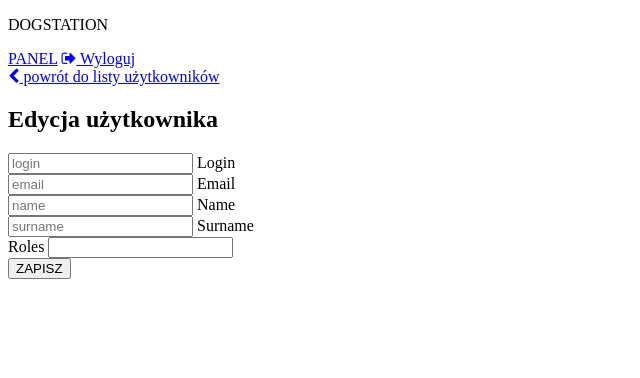
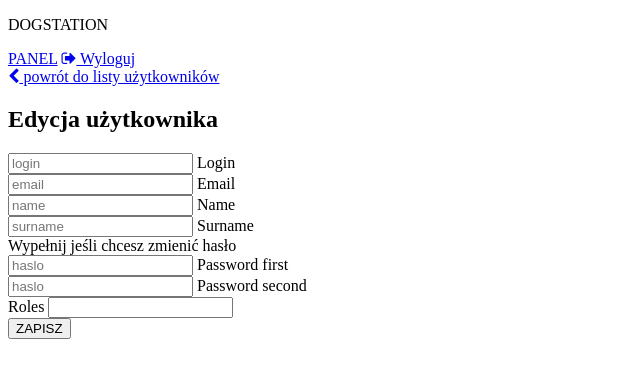
Before and after one commit to AleksandraKuna/dogstationPanel, a Symfony app: template templates/user/edit.html.twig in a window 1280 px wide. Shown: the top 378 px of the page, without its empty margins (0-640 px from the left). Run offline with Twig, Linux system fonts and the light colour scheme; the template is opened without the code that fills it, so the values that code supplies are empty; form fields are guessed from the names that the template uses; some libraries are stand-ins or nearby versions.

Commit message:
user edit change password

```diff
--- a/templates/user/_form.html.twig
+++ b/templates/user/_form.html.twig
@@ -1,4 +1,5 @@
 {{ form_start(form) }}
+{{ form_errors(form.password) }}
 {# {{ form_widget(form) }} #}
 <div class="row mx-0">
  <div class="form-floating mb-4 col-md-6 gx-1">
@@ -17,6 +18,17 @@
   {{ form_widget(form.surname, {'attr': {'class': 'form-control', placeholder: 'surname'}}) }}
   <label>{{ form_label(form.surname) }}</label>
  </div>
+ <div class="changePassword mb-4 row bg-info gx-1">
+  <div class="text text-white">Wypełnij jeśli chcesz zmienić hasło</div>
+  <div class="form-floating mb-4 col-md-6 gx-1">
+   {{ form_widget(form.password.first, {'attr': {'class': 'form-control', placeholder: 'haslo'}})}}
+   <label>{{ form_label(form.password.first) }}</label>
+  </div>
+  <div class="form-floating mb-4 col-md-6 gx-1">
+   {{ form_widget(form.password.second, {'attr': {'class': 'form-control', placeholder: 'haslo'}})}}
+   <label>{{ form_label(form.password.second) }}</label>
+  </div>
+ </div>
  <div class="form mb-4 col-md-6 gx-1">
   <label>{{ form_label(form.roles) }}</label>
   {{ form_widget(form.roles, {'attr': {'class': 'form-select', 'aria-label': 'status'}}) }}
```
Also changed, not shown: assets/styles/app.scss (+11 -0 lines), src/Controller/UserController.php (+11 -1 lines), src/Form/UserType.php (+24 -0 lines).
